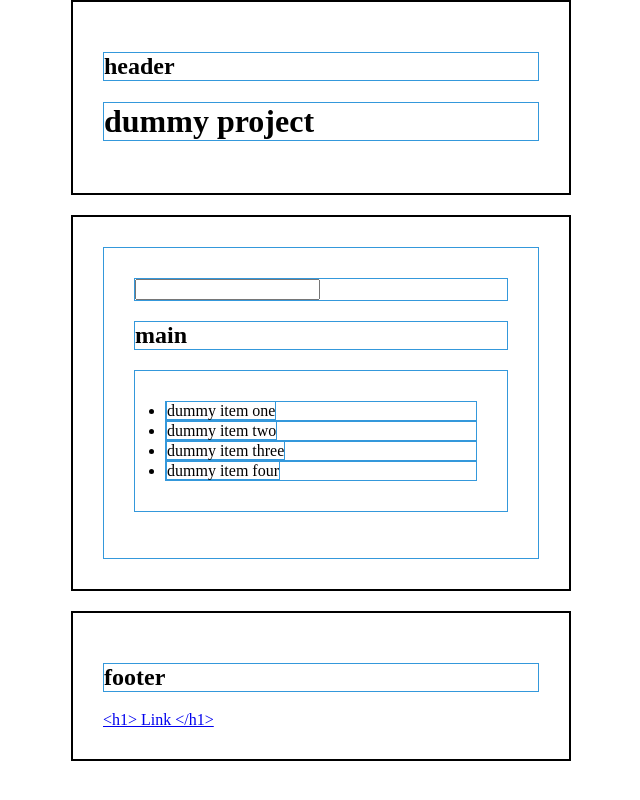
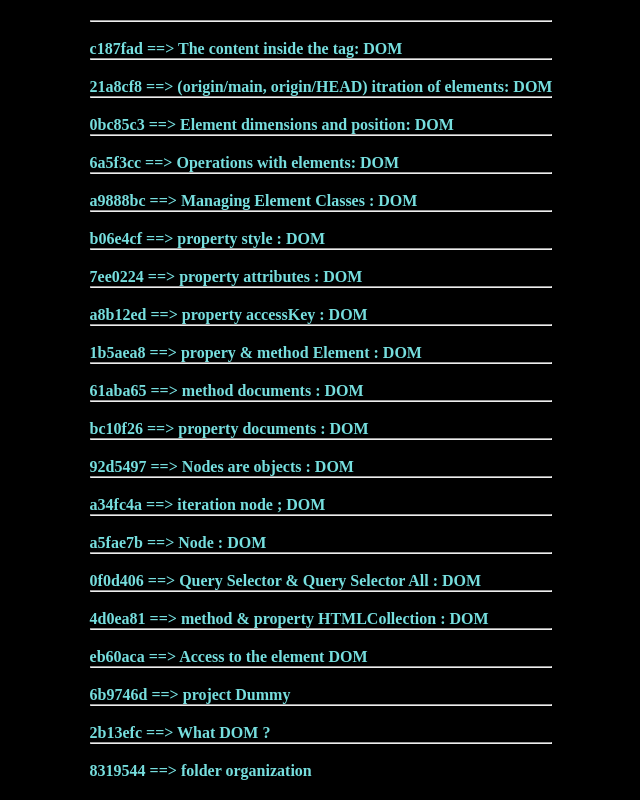
Before and after one commit to AmirTaki/js-browser-DOM-, a plain HTML site: page index.html in a window 1280 px wide. Shown: the whole page, without its empty margins (319-959 px from the left). Drawn offline with Linux system fonts and the light colour scheme.

Commit message:
DOM JS toturial

```diff
--- a/index.html
+++ b/index.html
@@ -7,36 +7,27 @@
     <title>DOM in browsers JS</title>
 </head>
 <body>
-    <header>
-        <h2 class = 'title section-title' id = "main-title" product-name = "123456">header</h2>
-        <h1 id = 'header-title'>dummy project</h1>
-    </header>
-    <main>
-        <section class = "to-do-section">
-            <form action="" id = "myform">
-                <input type="text">
-            </form>
-            <h2 id = "main-title" class = 'title'>main</h2>
-            <ul id = 'to-do-list'>
-                <li class = "to-do-item">
-                    <span class = 'to-do-span'>dummy item one</span>
-                </li>
-                <li class = "to-do-item">
-                    <span class = 'to-do-span'>dummy item two</span>
-                </li>
-                <li class = "to-do-item">
-                    <span class = 'to-do-span'>dummy item three</span>
-                </li>
-                <li class = "to-do-item">
-                    <span class = 'to-do-span'>dummy item four</span>
-                </li>
-            </ul>
-        </section>
-    </main>
-    <footer>
-        <h2 class = "title">footer</h2>
-        <a href="#" id = "ref-link">see latest tutorials</a>
-    </footer>
+        <h4><hr/><br/>c187fad ==> The content inside the tag: DOM
+            <hr/><br/>21a8cf8 ==> (origin/main, origin/HEAD) itration of elements: DOM
+            <hr/><br/>0bc85c3 ==> Element dimensions and position: DOM
+            <hr/><br/>6a5f3cc ==> Operations with elements: DOM
+            <hr/><br/>a9888bc ==> Managing Element Classes : DOM
+            <hr/><br/>b06e4cf ==> property  style : DOM
+            <hr/><br/>7ee0224 ==> property  attributes : DOM
+            <hr/><br/>a8b12ed ==> property accessKey : DOM
+            <hr/><br/>1b5aea8 ==> propery & method Element : DOM
+            <hr/><br/>61aba65 ==> method documents  : DOM
+            <hr/><br/>bc10f26 ==> property documents : DOM
+            <hr/><br/>92d5497 ==> Nodes are objects : DOM
+            <hr/><br/>a34fc4a ==> iteration node ; DOM
+            <hr/><br/>a5fae7b ==> Node : DOM
+            <hr/><br/>0f0d406 ==> Query Selector & Query Selector All : DOM
+            <hr/><br/>4d0ea81 ==> method & property HTMLCollection : DOM
+            <hr/><br/>eb60aca ==> Access to the element  DOM
+            <hr/><br/>6b9746d ==> project Dummy
+            <hr/><br/>2b13efc ==> What DOM ?
+            <hr/><br/>8319544 ==> folder organization
+        </h4>
     <script src="./src/main.js"></script>
 </body>
 </html>
--- a/src/styles.css
+++ b/src/styles.css
@@ -1,35 +1,17 @@
-/* * {
+* {
     padding: 0;
     margin: 0;
     box-sizing: border-box;
-} */
+}
 
 body{
-    max-width: 500px;
-    margin: 0 auto;
+    /* max-width: 500px; */
+    display: flex;
+    justify-content: center;
+    align-items: center;
+    height: 100vh;
+    background-color: rgb(0, 0, 0);
 }
-header, main , footer {
-    border: 2px solid black;
-    padding : 30px;
-    margin-bottom: 20px;
+h4{
+    color:rgb(118, 222, 222)
 }
-
-#to-do-list {
-    padding: 30px
-}
-.to-do-section{
-    padding: 30px
-}
-
-.to-do-section, #to-do-list, .to-do-item, .title, #header-title, .to-do-span, form {
-    border: 1px solid #3498db;
-}
-
-
-.red-text {
-    color : red
-}
-
-.blue-text{
-    color:rgb(12, 211, 251)
-}
```
